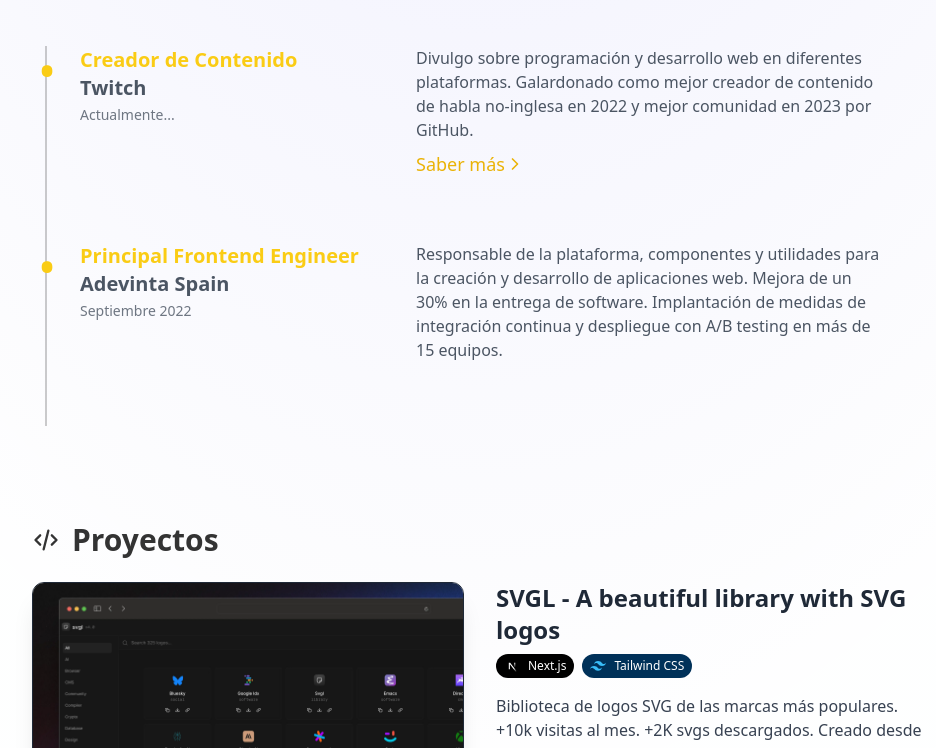
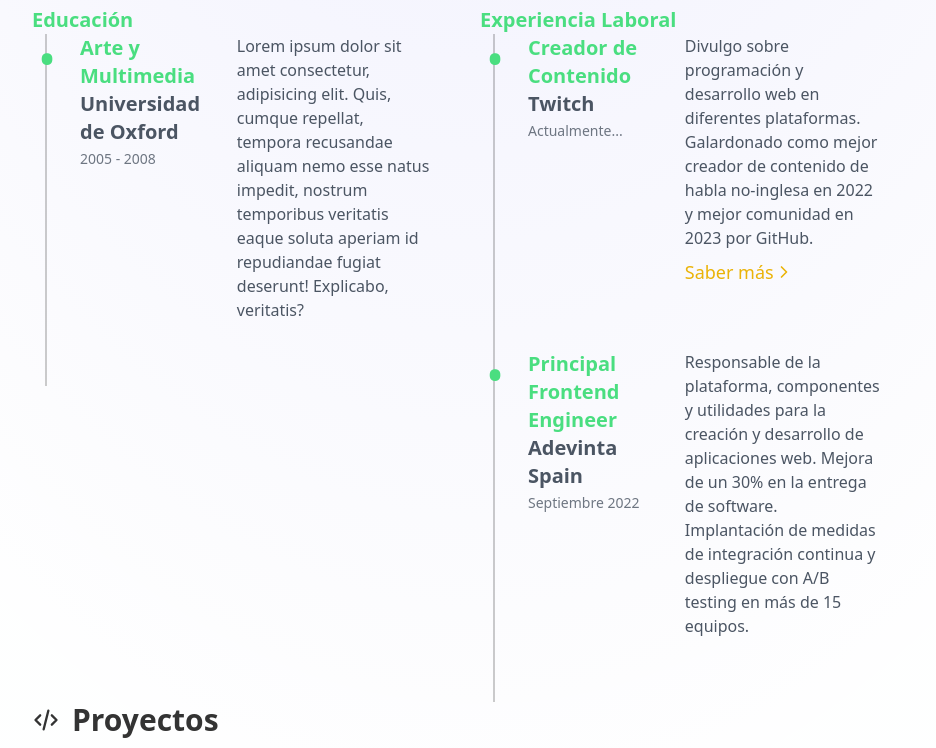
Before and after one commit to jmolinap2/porfolio-code, an Astro site: page / in a window 1280 px wide. Shown: the part 644-1392 px from the top of the page, without its empty margins (160-1096 px from the left). Built offline with nearby package versions, Linux system fonts and the light colour scheme; Astro itself is replaced by a stand-in of ours.

Commit message:
primer porfolio

```diff
--- a/src/components/Experience.astro
+++ b/src/components/Experience.astro
@@ -1,6 +1,6 @@
 ---
 import ExperienceItem from "./ExperienceItem.astro"
-const EXPERIENCIE = [
+const WORK_EXPERIENCE  = [
   {
     date: "Actualmente...",
     title: "Creador de Contenido",
@@ -17,14 +17,33 @@
       "Responsable de la plataforma, componentes y utilidades para la creación y desarrollo de aplicaciones web. Mejora de un 30% en la entrega de software. Implantación de medidas de integración continua y despliegue con A/B testing en más de 15 equipos.",
   },
 ]
+const EDUCATION = [
+  {
+    date: "2005 - 2008",
+    title: "Arte y Multimedia",
+    company: "Universidad de Oxford",
+    description:
+      "Lorem ipsum dolor sit amet consectetur, adipisicing elit. Quis, cumque repellat, tempora recusandae aliquam nemo esse natus impedit, nostrum temporibus veritatis eaque soluta aperiam id repudiandae fugiat deserunt! Explicabo, veritatis?",
+  },
+  // Otros elementos de educación
+]
+const { type } = Astro.props
 ---
 
-<ol class="relative mt-16">
-  {
-    EXPERIENCIE.map((experiencie) => (
-      <li class="">
-        <ExperienceItem {...experiencie} />
-      </li>
-    ))
-  }
-</ol>
+
+<div class="contenido-seccion">
+  <div class="fila">
+    <div class="col izquierda">
+     <!--  <h3>{type === 'education' ? 'Educación' : 'Experiencia de trabajo'}</h3> -->
+      <div class="item izq">
+        {type === 'education'
+          ? EDUCATION.map((edu) => (
+              <ExperienceItem {...edu} />
+            ))
+          : WORK_EXPERIENCE.map((exp) => (
+              <ExperienceItem {...exp} />
+            ))}
+      </div>
+    </div>
+  </div>
+</div>
--- a/src/components/ExperienceItem.astro
+++ b/src/components/ExperienceItem.astro
@@ -17,19 +17,18 @@
 >
   <div class="relative pb-12 md:col-span-2">
     <div class="sticky top-0">
-      <span class="text-yellow-400 -left-[42px] absolute rounded-full text-5xl"
+      <span class="text-green-400 -left-[42px] absolute rounded-full text-5xl"
         >&bull;</span
       >
 
-      <h3 class="text-xl font-bold text-yellow-400">{title}</h3>
+      <h3 class="text-xl font-bold text-green-400">{title}</h3>
       <h4 class="font-semibold text-xl text-gray-600 dark:text-white">{company}</h4>
       <time class="p-0 m-0 text-sm text-gray-600/80 dark:text-white/80">{date}</time>
     </div>
   </div>
   <div class="relative flex flex-col gap-2 pb-4 text-gray-600 dark:text-gray-300 md:col-span-3">
     {description}
-    {
-      link && (
+    {link && (
       <LinkInline href={link}>
         Saber más{" "}
         <svg
@@ -50,7 +49,6 @@
           </>
         </svg>
       </LinkInline>
-      )
-    }
+    )}
   </div>
 </div>
--- a/src/components/Header.astro
+++ b/src/components/Header.astro
@@ -50,15 +50,15 @@
   document.addEventListener("astro:page-load", () => {
     const sections = document.querySelectorAll("section")
     const navItems = document.querySelectorAll("header nav a")
-
+    let color= "text-blue-500"
     const callback = (entries: any[]) => {
       entries.forEach((entry) => {
         if (entry.isIntersecting) {
           navItems.forEach((item) => {
             if (item.getAttribute("aria-label") == entry.target.id) {
-              item.classList.add("text-yellow-500")
+              item.classList.add(color)
             } else {
-              item.classList.remove("text-yellow-500")
+              item.classList.remove(color)
             }
           })
         }
@@ -90,14 +90,17 @@
 
 <style>
   nav {
+    width: 40%;
     animation: nav-shadown 1s linear both;
     animation-timeline: scroll();
     animation-range: 0 100px;
+
   }
 
   @keyframes nav-shadown {
     to {
-      @apply shadow-lg ring-1 backdrop-blur dark:bg-gray-800/90 bg-white/50 ring-white/10;
+      /* Ajustar los valores de color aquí */
+      @apply shadow-lg ring-1 backdrop-blur dark:bg-blue-600/100 bg-blue-200/10 ring-white/10;
     }
   }
 </style>
--- a/src/pages/index.astro
+++ b/src/pages/index.astro
@@ -1,14 +1,14 @@
 ---
-import Layout from "@/layouts/Layout.astro"
+import Layout from "@/layouts/Layout.astro";
 
-import AboutMe from "@/components/AboutMe.astro"
-import Briefcase from "@/components/icons/Briefcase.astro"
-import CodeIcon from "@/components/icons/Code.astro"
-import Experience from "@/components/Experience.astro"
-import ProfileCheck from "@/components/icons/ProfileCheck.astro"
-import Projects from "@/components/Projects.astro"
-import SectionContainer from "@/components/SectionContainer.astro"
-import Hero from "@/components/Hero.astro"
+import AboutMe from "@/components/AboutMe.astro";
+import Briefcase from "@/components/icons/Briefcase.astro";
+import CodeIcon from "@/components/icons/Code.astro";
+import Experience from "@/components/Experience.astro";
+import ProfileCheck from "@/components/icons/ProfileCheck.astro";
+import Projects from "@/components/Projects.astro";
+import SectionContainer from "@/components/SectionContainer.astro";
+import Hero from "@/components/Hero.astro";
 ---
 
 <Layout
@@ -17,19 +17,29 @@
 >
   <main class="px-4">
     <SectionContainer class="py-16 md:py-36">
-      <Hero>
-      </slot>
-    </Hero>
+      <Hero />
     </SectionContainer>
-    <div class="space-y-24">
     <SectionContainer id="experiencia">
-      <h2
-        class="flex items-center mb-6 text-3xl font-semibold gap-x-3 text-black/80 dark:text-white"
-      >
+      <h2 class="flex items-center mb-6 text-3xl font-semibold gap-x-3 text-black/80 dark:text-white">
         <Briefcase class="size-8" />
-        Experiencia laboral
+        Experiencia
       </h2>
-      <Experience />
+      <div class="flex flex-wrap justify-between gap-8 md:gap-0">
+        <div class="w-full md:w-1/2">
+          <!-- <div class="col-md-3"> -->
+            <h3 class="text-xl font-semibold text-green-400">Educación</h3>
+            <Experience type="education" />
+
+        </div>
+        <div class="w-full md:w-1/2">
+          <!-- <div class="col-md-3"> -->
+            <h3 class="text-xl font-semibold text-green-400">
+              Experiencia Laboral
+            </h3>
+            <Experience type="work" />
+
+        </div>
+      </div>
     </SectionContainer>
 
     <SectionContainer id="proyectos">
@@ -51,6 +61,5 @@
       </h2>
       <AboutMe />
     </SectionContainer>
-  </div>
   </main>
 </Layout>
```
Lines whose indentation alone changed are shown as unchanged.
